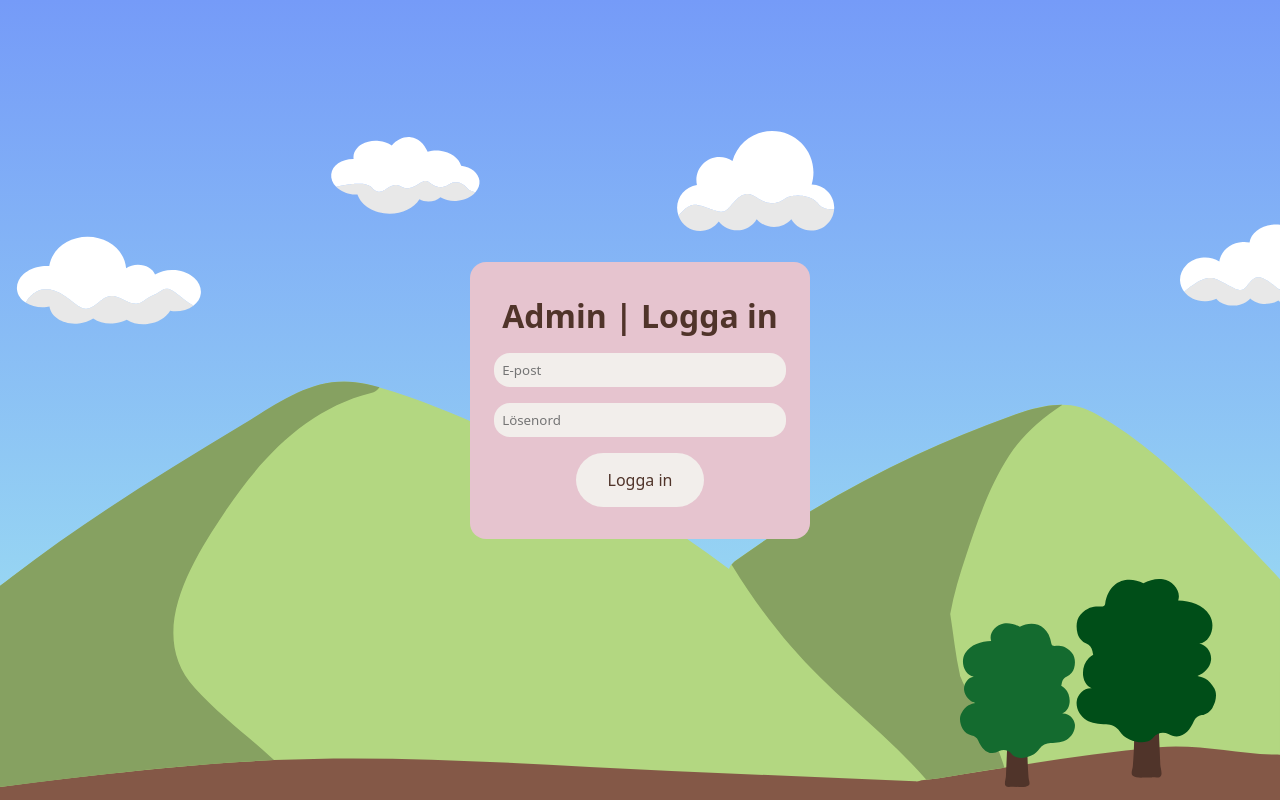
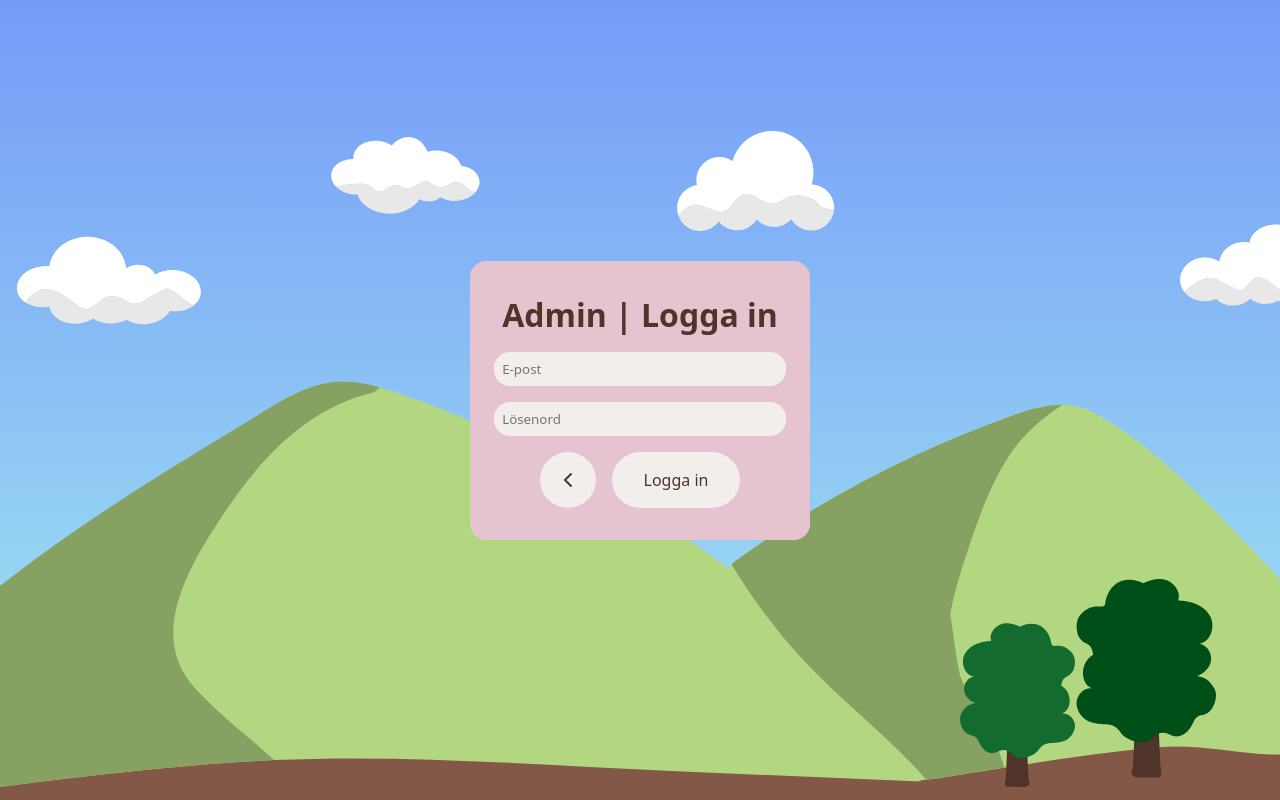
Before and after one commit to Henkebenk/-siktsL-dan, a Nuxt app: page /login in a window 1280 px wide. Built offline with nearby package versions, Linux system fonts and the light colour scheme; no server answers; a web font is replaced by a local one.

Commit message:
Added option to go back home from login-screen

```diff
--- a/components/LoginContainer.vue
+++ b/components/LoginContainer.vue
@@ -5,10 +5,17 @@
             <input type="text" placeholder="E-post" v-model="email" @keyup.enter="login">
             <input type="password" placeholder="Lösenord" v-model="password" @keyup.enter="login">
             <label v-if="errorMsg !=''">{{errorMsg}}</label>
-            <div class="button-large button-wide" @click="login">Logga in</div>
+            <div class="flex-row">
+                <div class="button-large" @click="home"><ChevronLeft/></div>
+                <div class="button-large button-wide" @click="login">Logga in</div>
+            </div>
         </div>
     </div>
 </template>
+
+<script setup>
+import { ChevronLeft } from "lucide-vue-next";
+</script>
 
 <script>
 import { getAuth, signInWithEmailAndPassword, setPersistence, browserLocalPersistence } from 'firebase/auth';
@@ -21,6 +28,9 @@ export default {
         errorMsg: '',
     }),
     methods: {
+        home() {
+            this.$router.push('/');
+        },
         async login() {
             const auth = getAuth();
             setPersistence(auth, browserLocalPersistence)
```
